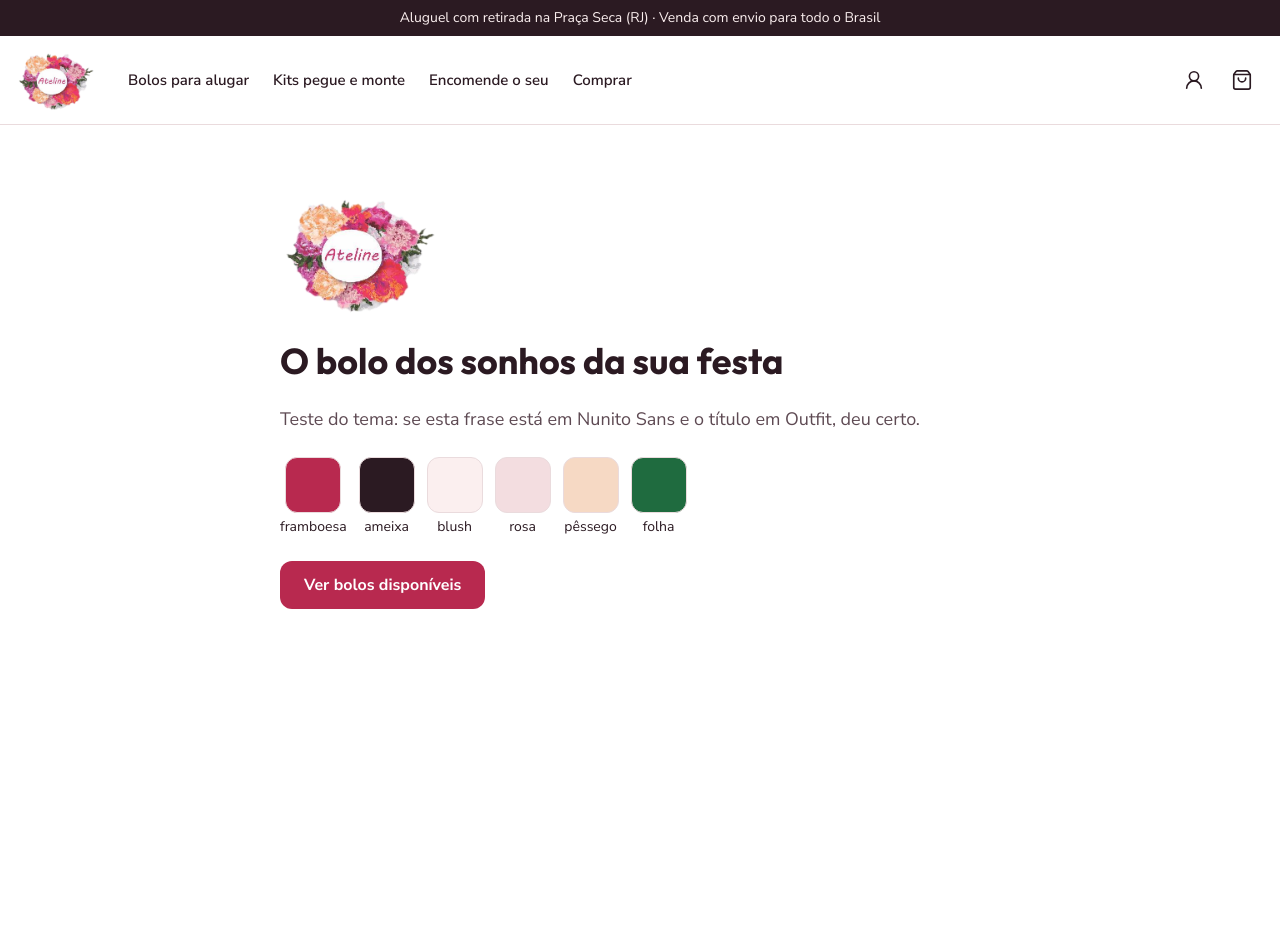
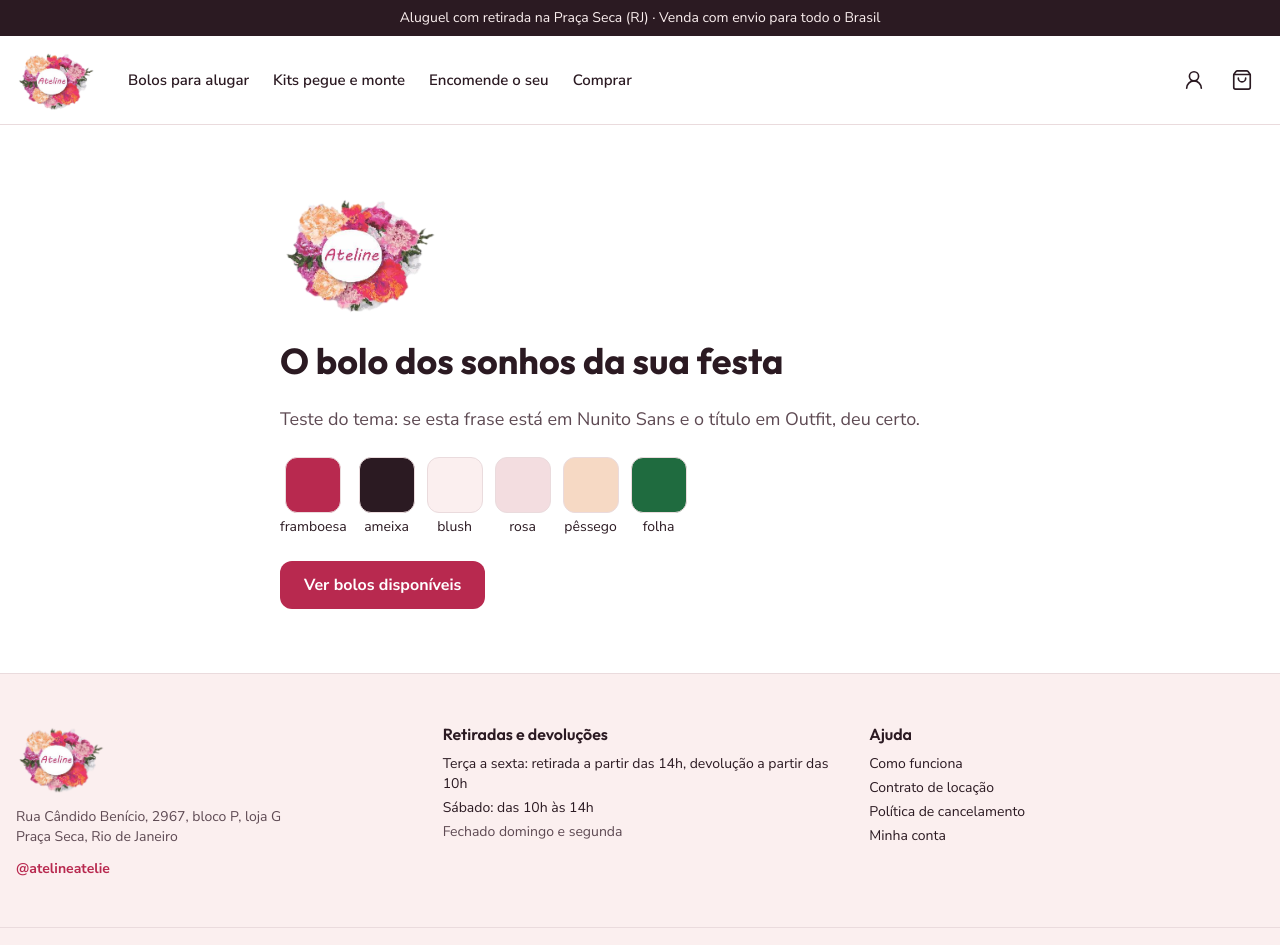
Before and after one commit to DanieSolinho/ateline, a Next.js app: page / in a window 1280 px wide. Shown: the top 945 px of the page. Before the commit the page ends 800 px from the top, so only its background shows below. Built offline with nearby package versions, Linux system fonts and the light colour scheme.

Commit message:
commit -m "Footer com endereço, horários e links de ajuda"

```diff
--- a/app/layout.tsx
+++ b/app/layout.tsx
@@ -2,6 +2,7 @@ import type { Metadata } from "next";
 import { Outfit, Nunito_Sans } from "next/font/google";
 import "./globals.css";
 import { Header } from "@/components/Header";
+import { Footer } from "@/components/Footer";
 
 const outfit = Outfit({ variable: "--font-outfit", subsets: ["latin"] });
 const nunito = Nunito_Sans({ variable: "--font-nunito", subsets: ["latin"] });
@@ -18,10 +19,11 @@ export default function RootLayout({ children }: LayoutProps<"/">) {
       lang="pt-BR"
       className={`${outfit.variable} ${nunito.variable} h-full antialiased`}
     >
-      <body className="min-h-full flex flex-col font-sans">
+    <body className="min-h-full flex flex-col font-sans">
       <Header />
-      {children}
-</body>
+      <div className="flex-1">{children}</div>
+      <Footer />
+    </body>
     </html>
   );
 }
--- /dev/null
+++ b/components/Footer.tsx
@@ -0,0 +1,52 @@
+import Image from "next/image";
+import Link from "next/link";
+
+const ajuda = [
+  { href: "/como-funciona", label: "Como funciona" },
+  { href: "/contrato", label: "Contrato de locação" },
+  { href: "/cancelamento", label: "Política de cancelamento" },
+  { href: "/conta", label: "Minha conta" },
+];
+
+export function Footer() {
+  return (
+    <footer className="border-t border-linha bg-blush">
+      <div className="mx-auto grid max-w-7xl gap-8 px-4 py-12 md:grid-cols-3">
+        <div className="flex flex-col gap-3">
+          <Image src="/logo-ateline.png" alt="Ateline" width={90} height={72} />
+          <p className="text-sm text-ameixa-suave">
+            Rua Cândido Benício, 2967, bloco P, loja G
+            <br />
+            Praça Seca, Rio de Janeiro
+          </p>
+          <a
+            href="https://www.instagram.com/atelineatelie"
+            className="text-sm font-bold text-framboesa hover:underline"
+          >
+            @atelineatelie
+          </a>
+        </div>
+
+        <div className="flex flex-col gap-1 text-sm">
+          <h2 className="mb-1 font-display text-base font-semibold">Retiradas e devoluções</h2>
+          <p>Terça a sexta: retirada a partir das 14h, devolução a partir das 10h</p>
+          <p>Sábado: das 10h às 14h</p>
+          <p className="text-ameixa-suave">Fechado domingo e segunda</p>
+        </div>
+
+        <nav aria-label="Ajuda" className="flex flex-col gap-1 text-sm">
+          <h2 className="mb-1 font-display text-base font-semibold">Ajuda</h2>
+          {ajuda.map((link) => (
+            <Link key={link.href} href={link.href} className="hover:text-framboesa">
+              {link.label}
+            </Link>
+          ))}
+        </nav>
+      </div>
+
+      <p className="border-t border-linha px-4 py-4 text-center text-xs text-ameixa-suave">
+        © Ateline Ateliê · Bolos cenográficos
+      </p>
+    </footer>
+  );
+}
```
